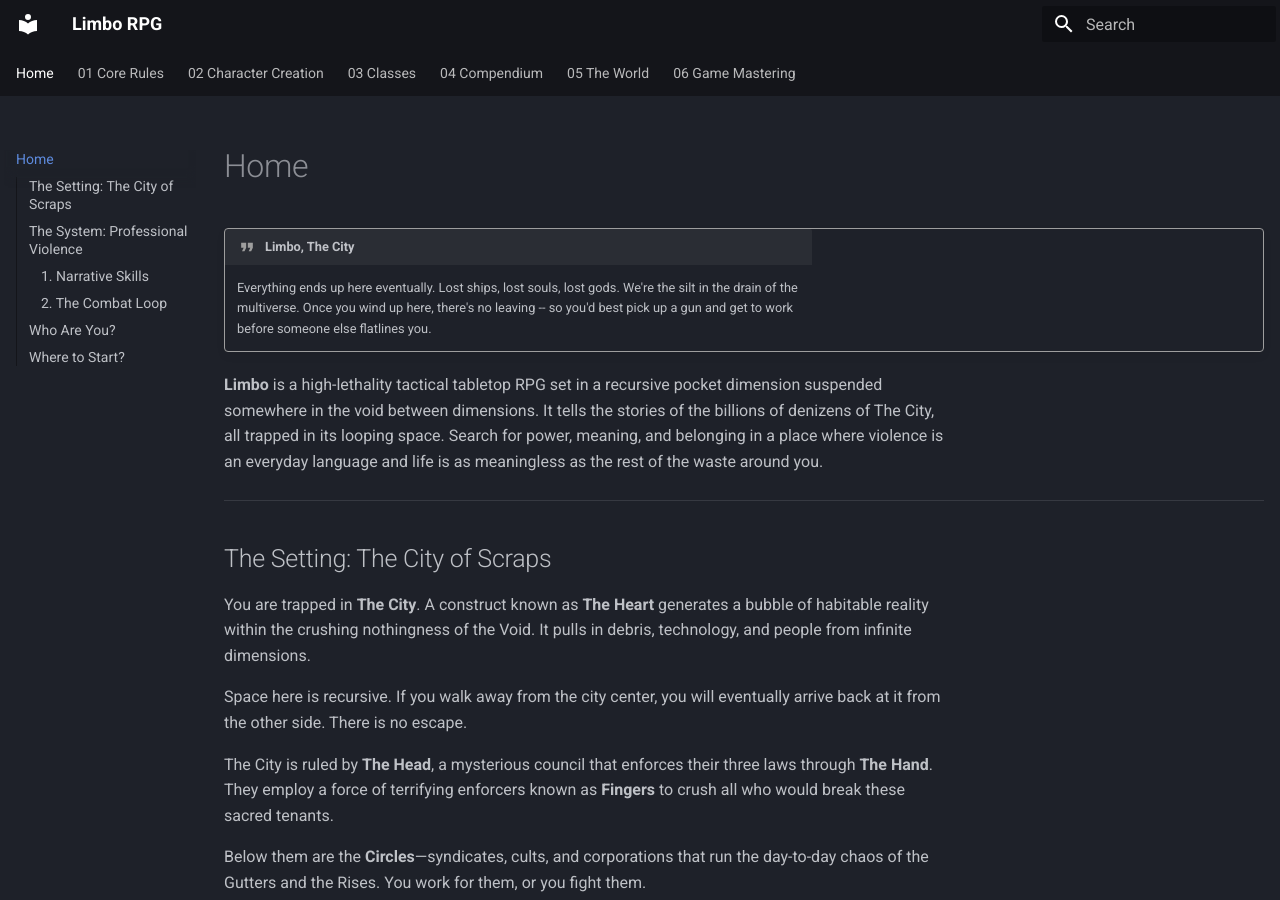
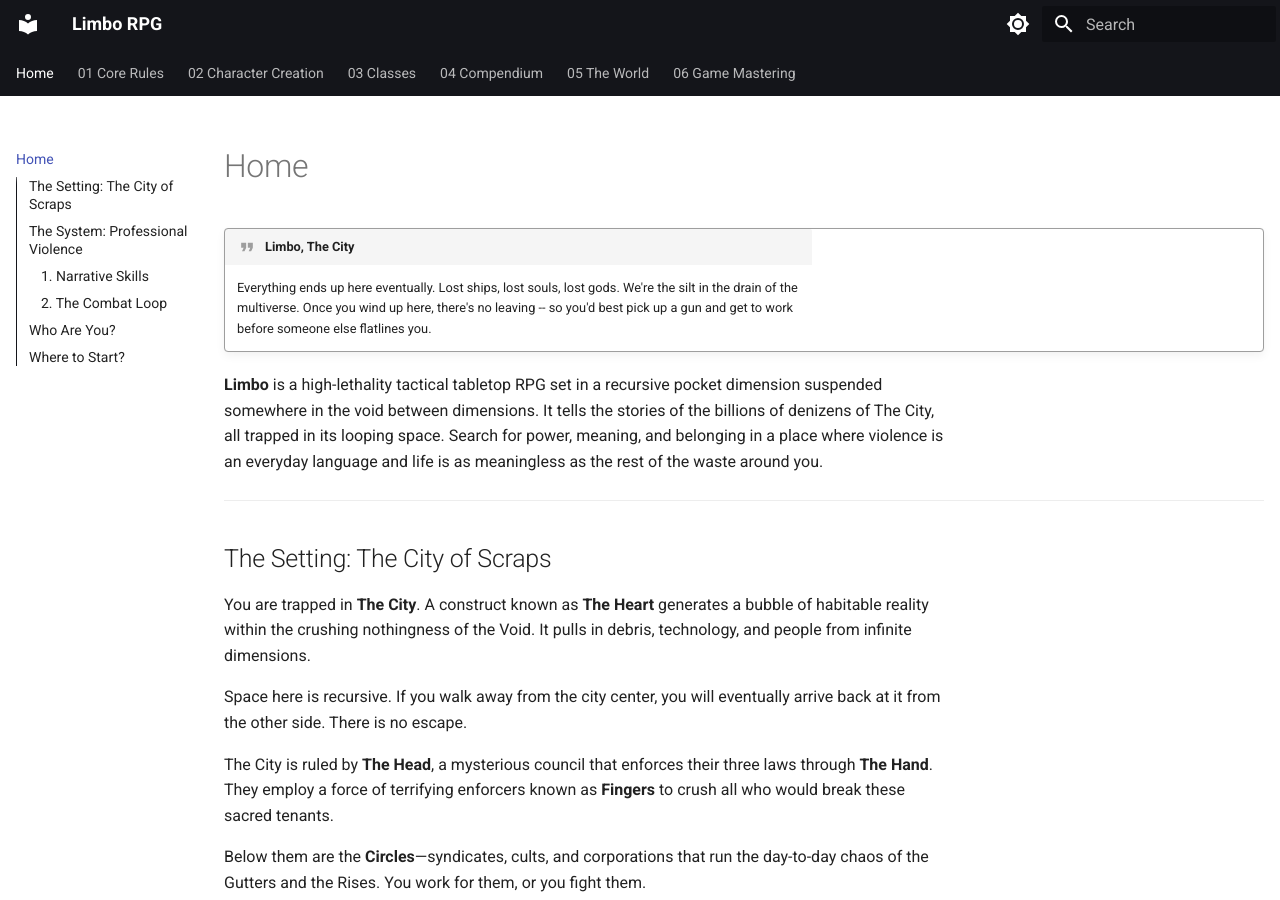
Before and after one commit to Bonfou/LimboRPG, an MkDocs documentation site: the page built from docs/index.md, in a window 1280 px wide and 900 px high. Built offline with MkDocs 1.6.1 and Material for MkDocs 9.7.7, drawn with Linux system fonts in a browser that asks for light colours.

Commit message:
Add theme toggle
TODO: fix colors

```diff
--- a/mkdocs.yml
+++ b/mkdocs.yml
@@ -10,11 +10,24 @@
       trait: material/sd
       feature: material/cog
       dossier: material/card-account-details
+  theme:
   palette:
-    # Dark mode default (fits your tone)
-    scheme: slate
-    primary: black
-    accent: red
+    # Palette toggle for light mode
+    - media: "(prefers-color-scheme: light)"
+      scheme: default
+      primary: black
+      accent: red
+      toggle:
+        icon: material/brightness-7
+        name: Switch to dark mode
+    # Palette toggle for dark mode
+    - media: "(prefers-color-scheme: dark)"
+      scheme: slate
+      primary: black
+      accent: red
+      toggle:
+        icon: material/brightness-4
+        name: Switch to light mode
   features:
     - navigation.tabs # Top navbar
     - navigation.sections
```
